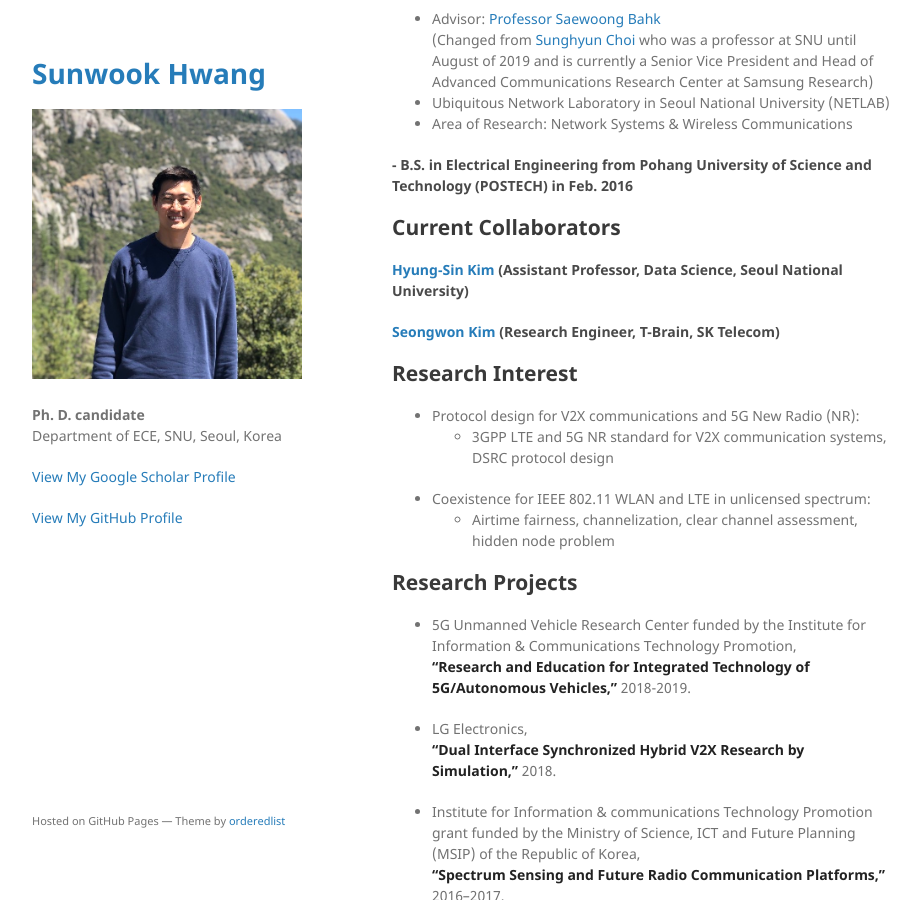
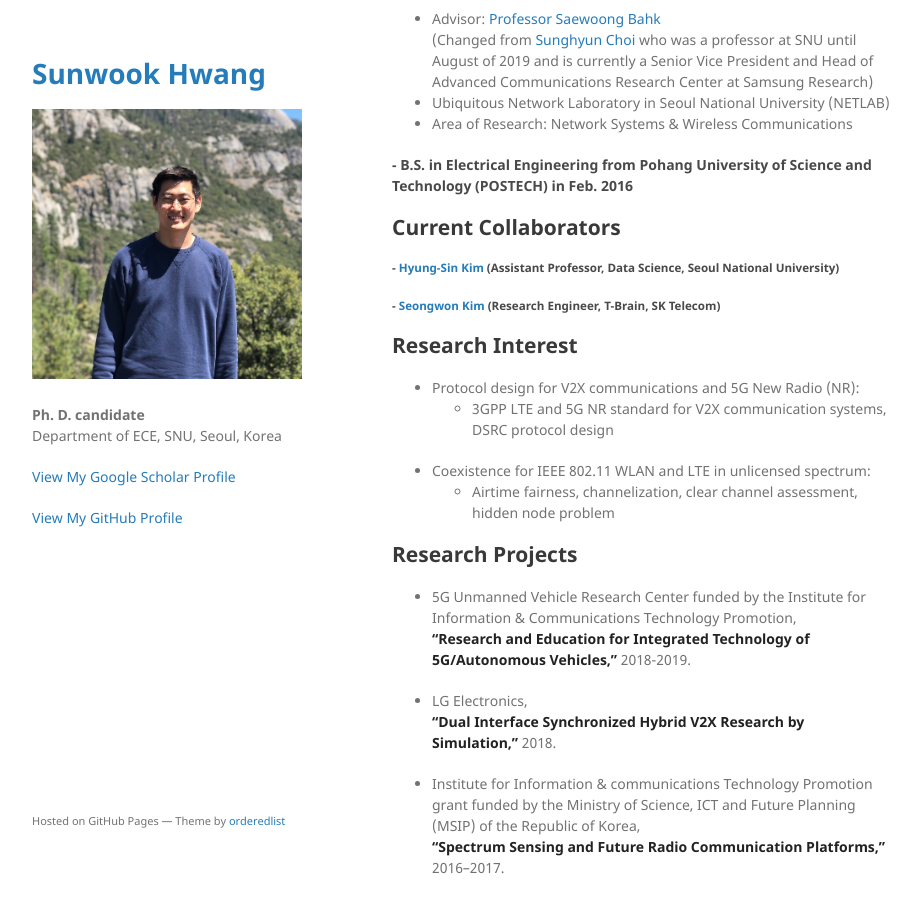
Before and after one commit to jeongjun-park/jeongjun-park.github.io, a Jekyll site: the page built from index.md, in a window 1280 px wide and 900 px high, scrolled down 454 px. Shown: the whole window, without its empty margins (178-1098 px from the left). Built offline with Jekyll 4.4.1, drawn with Linux system fonts in a browser that asks for light colours; our own code applies the rules of GitHub Pages for plain Markdown files.

```diff
--- a/index.md
+++ b/index.md
@@ -22,8 +22,8 @@ at Samsung Research)
 #### - B.S. in Electrical Engineering from Pohang University of Science and Technology (POSTECH) in Feb. 2016
 
 ## Current Collaborators
-#### [Hyung-Sin Kim](https://sites.google.com/site/hskiminthebody/home) (Assistant Professor, Data Science, Seoul National University)
-#### [Seongwon Kim](https://sites.google.com/a/mwnl.snu.ac.kr/www/people/seongwon-kim) (Research Engineer, T-Brain, SK Telecom)
+##### - [Hyung-Sin Kim](https://sites.google.com/site/hskiminthebody/home) (Assistant Professor, Data Science, Seoul National University)
+##### - [Seongwon Kim](https://sites.google.com/a/mwnl.snu.ac.kr/www/people/seongwon-kim) (Research Engineer, T-Brain, SK Telecom)
 
 ## Research Interest
 - Protocol design for V2X communications and 5G New Radio (NR):
```
